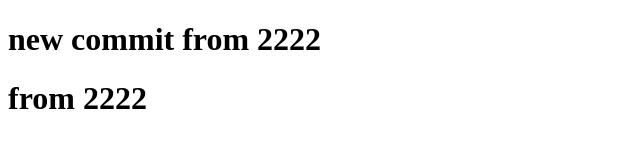
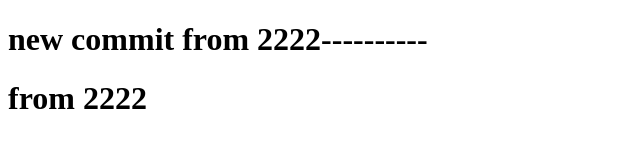
Before and after one commit to Sara-77163/less_7_branches, a plain HTML site: page index.html in a window 1280 px wide. Shown: the full height of the page, 0-640 px from the left. Drawn offline with Linux system fonts and the light colour scheme.

Commit message:
add ------ to html file

```diff
--- a/index.html
+++ b/index.html
@@ -6,7 +6,7 @@
     <title>Document</title>
 </head>
 <body>
-    <h1>new commit from 2222</h1>
+    <h1>new commit from 2222----------</h1>
     <h1>from 2222</h1>
 </body>
 </html>
```
